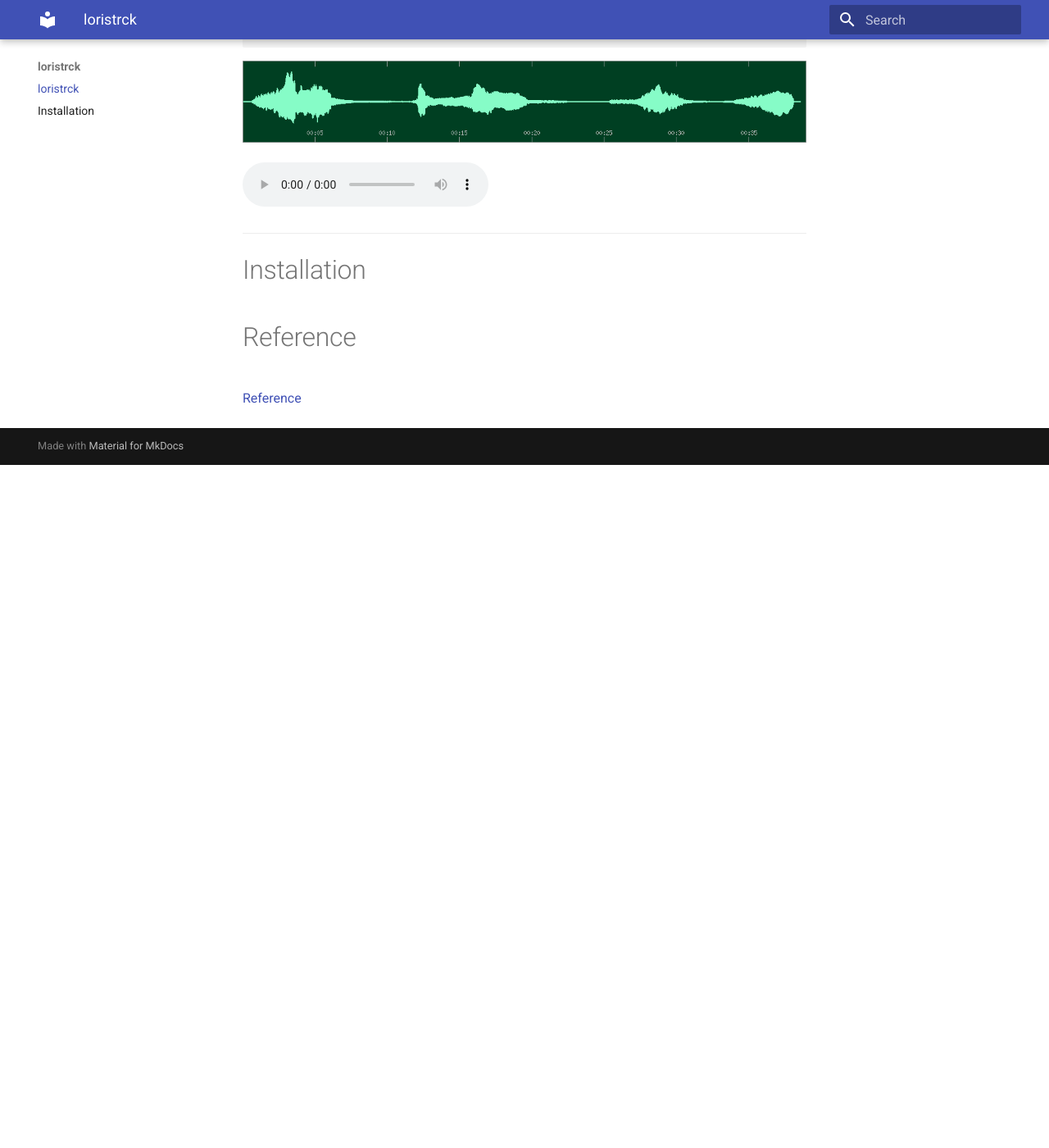
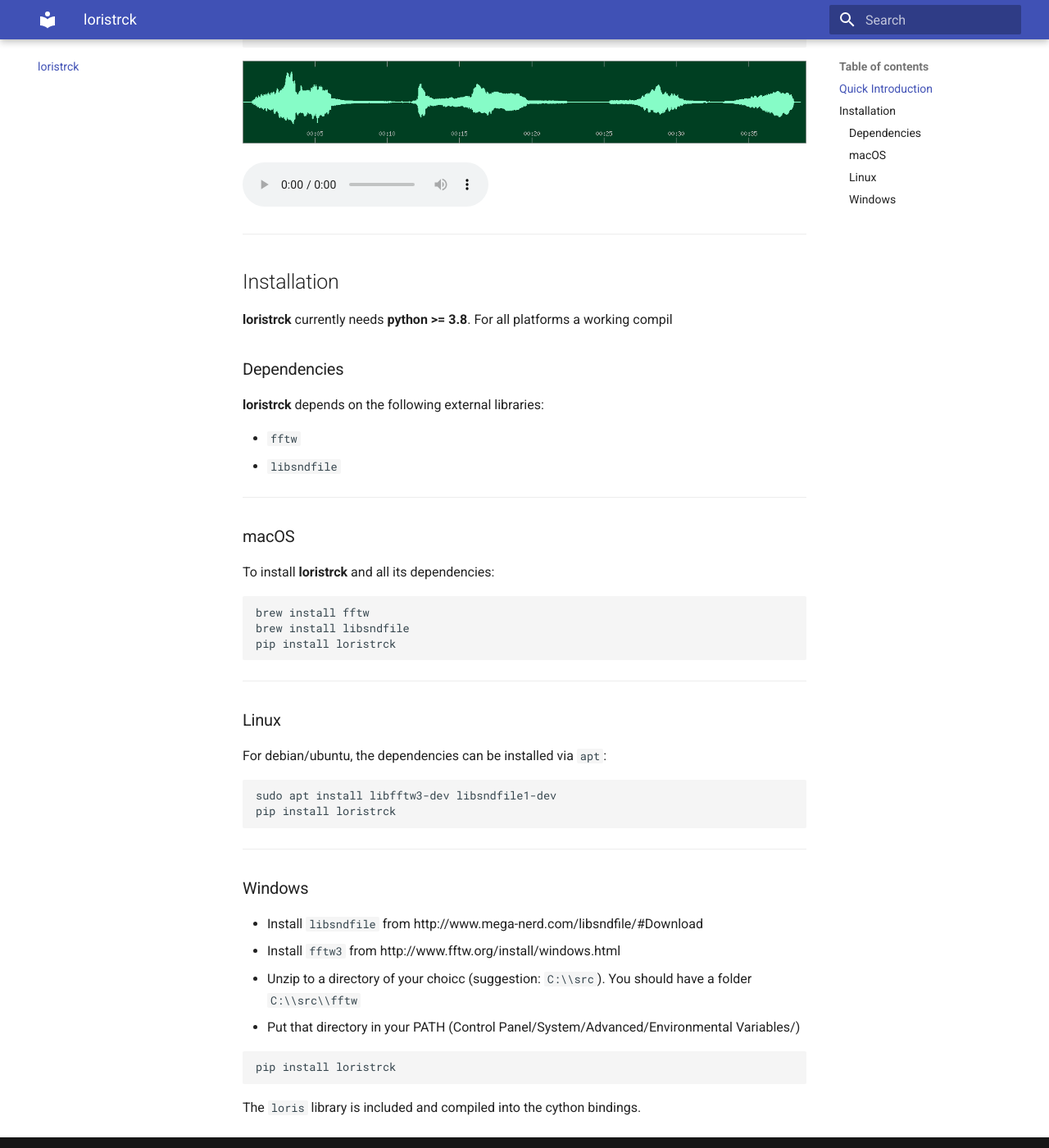
Before and after one commit to gesellkammer/loristrck, an MkDocs documentation site: the page built from docs/index.md, in a window 1280 px wide and 1400 px high, scrolled down 2480 px. Shown: the whole window at 82% size. Built offline with MkDocs 1.6.1 and Material for MkDocs 9.7.7, drawn with Linux system fonts in a browser that asks for light colours; before the commit the page ends 3047 px from its top, so only the background shows below that.

Commit message:
more docs

````diff
--- a/docs/index.md
+++ b/docs/index.md
@@ -6,7 +6,7 @@
 
 It is written in cython and targets python 3 (>= 3.8 at the moment).
 
-# Quick Introduction
+## Quick Introduction
 
 ```python
 
@@ -34,7 +34,7 @@
 lt.write_sdif(partials, "analysis.sdif")
 ```
 
-### selected.wav
+**selected.wav**
 
 ![](assets/sine.png)
 
@@ -43,7 +43,7 @@
   <source type="audio/ogg" src="assets/sine.ogg"></source>
 </audio>
 
-### residual.wav
+**residual.wav**
 
 ![](assets/noise.png)
 
@@ -91,10 +91,52 @@
 
 ----
 
-# Installation
+## Installation
 
+**loristrck** currently needs **python >= 3.8**. For all platforms a working compil
 
+### Dependencies
 
-# Reference
+**loristrck** depends on the following external libraries:
 
-[Reference](reference.md)
+* `fftw`
+* `libsndfile`
+
+----
+
+### macOS
+
+To install **loristrck** and all its dependencies:
+
+```bash
+brew install fftw
+brew install libsndfile
+pip install loristrck
+```
+
+----
+
+### Linux
+
+For debian/ubuntu, the dependencies can be installed via `apt`:
+
+```bash
+sudo apt install libfftw3-dev libsndfile1-dev
+pip install loristrck
+```
+
+----
+
+### Windows
+
+* Install ``libsndfile`` from http://www.mega-nerd.com/libsndfile/#Download
+* Install ``fftw3`` from http://www.fftw.org/install/windows.html
+* Unzip to a directory of your choicc (suggestion: ``C:\\src``). You should have a folder ``C:\\src\\fftw``
+* Put that directory in your PATH (Control Panel/System/Advanced/Environmental Variables/)
+
+```
+pip install loristrck
+
+```
+
+The ``loris`` library is included and compiled into the cython bindings.
--- a/mkdocs.yml
+++ b/mkdocs.yml
@@ -1,7 +1,11 @@
 site_name: loristrck
 theme:
     name: material
+    features:
+        - navigation.tabs
+
 markdown_extensions:
+    - toc
     - pymdownx.highlight
     - pymdownx.superfences
     - admonition
````
Also changed, not shown: docs/reference.md (added, +459 -0 lines).
